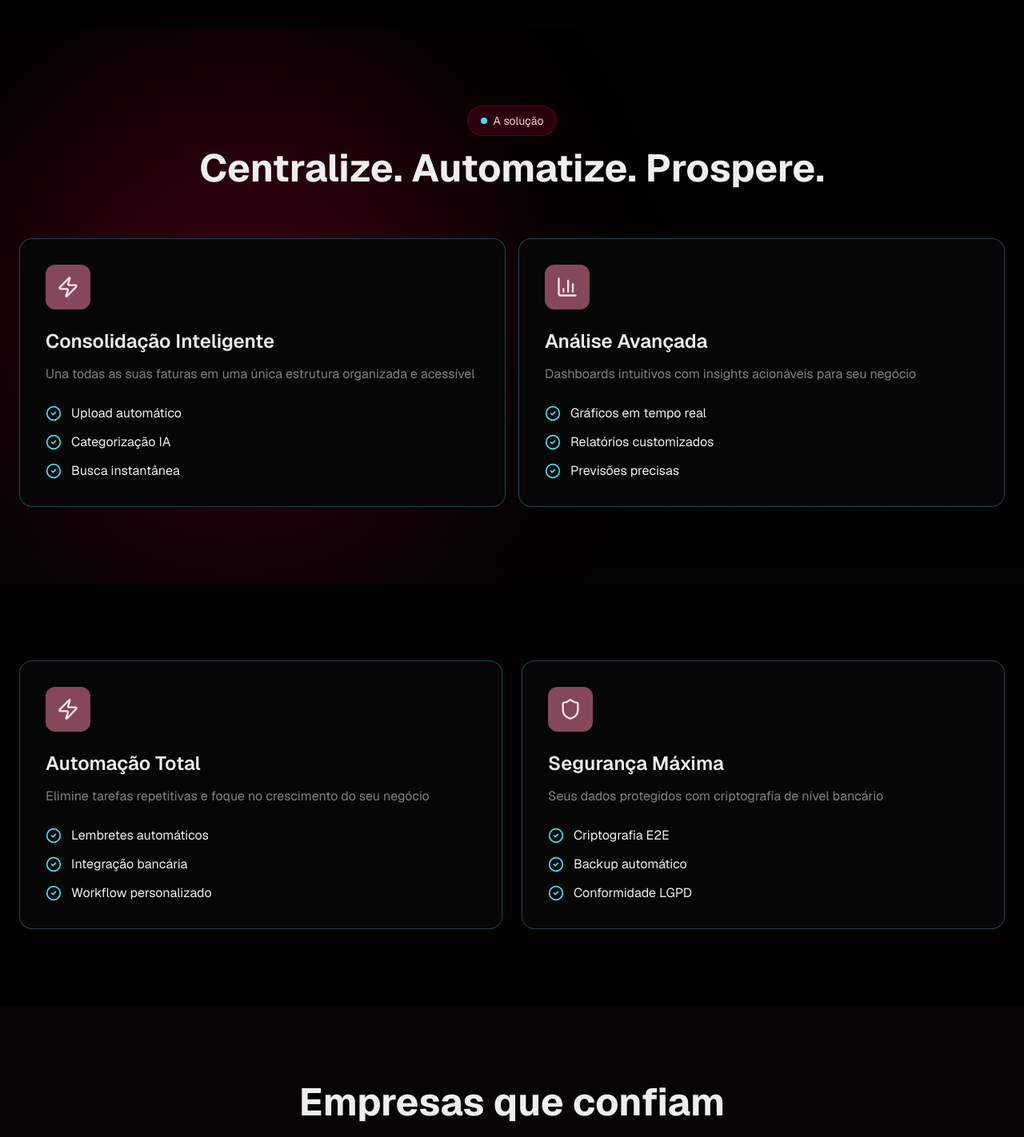
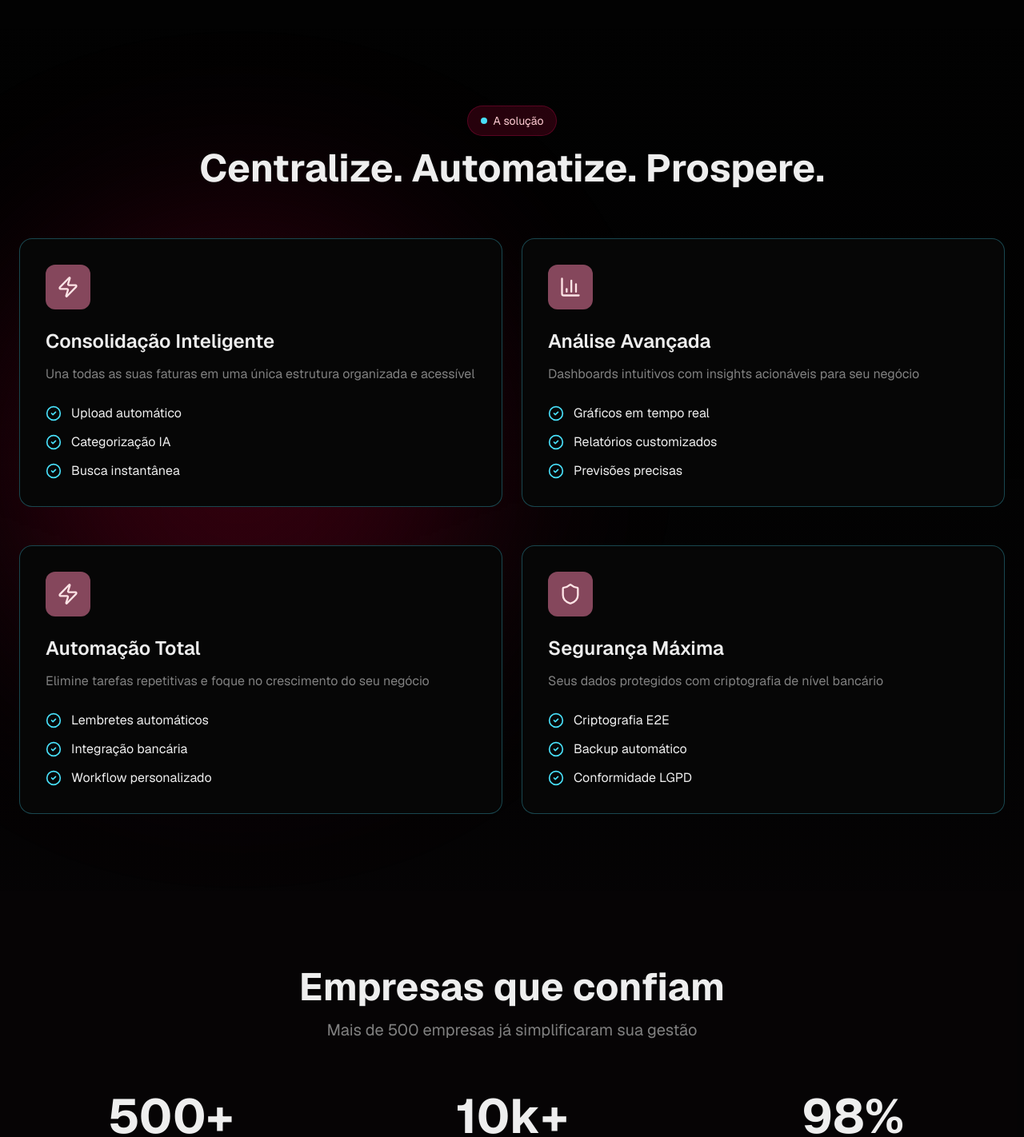
Before and after one commit to insper-classroom/20252-progeficaz-projeto-final-frontend-grupinsper-front, a Next.js app: page / in a window 1280 px wide. Shown: the part 1360-2782 px from the top of the page at 80% size. Built offline with nearby package versions, Linux system fonts and the light colour scheme.

Commit message:
Fix: Remoção da seção features Mescla dos arquivos feature-section e solution-section para melhora visual

```diff
--- a/app/page.tsx
+++ b/app/page.tsx
@@ -4,7 +4,6 @@ import { LandingHeader } from "@/components/landing/landing-header"
 import { HeroSection } from "@/components/landing/hero-section"
 import { ProblemSection } from "@/components/landing/problem-section"
 import { SolutionSection } from "@/components/landing/solution-section"
-import { FeaturesSection } from "@/components/landing/features-section"
 import { StatsSection } from "@/components/landing/stats-section"
 import { CtaSection } from "@/components/landing/cta-section"
 import { useEffect, useState } from "react"
@@ -33,7 +32,6 @@ export default function LandingPage() {
       <HeroSection />
       <ProblemSection />
       <SolutionSection />
-      <FeaturesSection />
       <StatsSection />
       <CtaSection />
     </div>
--- a/components/landing/features-section.tsx
+++ /dev/null
@@ -1,52 +0,0 @@
-import { Zap, Shield, CheckCircle2 } from "lucide-react"
-
-const features = [
-  {
-    icon: Zap,
-    title: "Automação Total",
-    description: "Elimine tarefas repetitivas e foque no crescimento do seu negócio",
-    items: ["Lembretes automáticos", "Integração bancária", "Workflow personalizado"],
-  },
-  {
-    icon: Shield,
-    title: "Segurança Máxima",
-    description: "Seus dados protegidos com criptografia de nível bancário",
-    items: ["Criptografia E2E", "Backup automático", "Conformidade LGPD"],
-  },
-]
-
-export function FeaturesSection() {
-  return (
-    <section className="py-24 px-6">
-      <div className="max-w-7xl mx-auto">
-        <div className="grid md:grid-cols-2 gap-6">
-          {features.map((feature, index) => {
-            const Icon = feature.icon
-            return (
-              <div
-                key={index}
-                className="p-8 rounded-2xl bg-card border border-[hsl(189,94%,63%)]/30 space-y-6 transition-all duration-300 hover:scale-[1.02] hover:border-[hsl(189,94%,63%)]/60 hover:shadow-lg hover:shadow-[hsl(189,94%,63%)]/20"
-              >
-                <div className="w-14 h-14 rounded-xl bg-[hsl(340,30%,40%)] flex items-center justify-center">
-                  <Icon className="w-7 h-7 text-rose-100" />
-                </div>
-                <div className="space-y-3">
-                  <h3 className="text-2xl font-semibold text-foreground">{feature.title}</h3>
-                  <p className="text-muted-foreground leading-relaxed">{feature.description}</p>
-                </div>
-                <ul className="space-y-3">
-                  {feature.items.map((item, idx) => (
-                    <li key={idx} className="flex items-center gap-3 text-foreground">
-                      <CheckCircle2 className="w-5 h-5 text-[hsl(189,94%,63%)]" />
-                      <span>{item}</span>
-                    </li>
-                  ))}
-                </ul>
-              </div>
-            )
-          })}
-        </div>
-      </div>
-    </section>
-  )
-}
--- a/components/landing/solution-section.tsx
+++ b/components/landing/solution-section.tsx
@@ -1,4 +1,4 @@
-import { Zap, BarChart3, CheckCircle2 } from "lucide-react"
+import { Zap, BarChart3, Shield, CheckCircle2 } from "lucide-react"
 
 const solutions = [
   {
@@ -12,6 +12,21 @@ const solutions = [
     title: "Análise Avançada",
     description: "Dashboards intuitivos com insights acionáveis para seu negócio",
     features: ["Gráficos em tempo real", "Relatórios customizados", "Previsões precisas"],
+  },
+]
+
+const features = [
+  {
+    icon: Zap,
+    title: "Automação Total",
+    description: "Elimine tarefas repetitivas e foque no crescimento do seu negócio",
+    items: ["Lembretes automáticos", "Integração bancária", "Workflow personalizado"],
+  },
+  {
+    icon: Shield,
+    title: "Segurança Máxima",
+    description: "Seus dados protegidos com criptografia de nível bancário",
+    items: ["Criptografia E2E", "Backup automático", "Conformidade LGPD"],
   },
 ]
 
@@ -34,7 +49,7 @@ export function SolutionSection() {
           </h2>
         </div>
 
-        <div className="grid md:grid-cols-2 gap-4">
+        <div className="grid md:grid-cols-2 gap-6">
           {solutions.map((solution, index) => {
             const Icon = solution.icon
             return (
@@ -61,6 +76,35 @@ export function SolutionSection() {
             )
           })}
         </div>
+
+        {/* Features grid merged from FeaturesSection */}
+        <div className="mt-12 grid md:grid-cols-2 gap-6">
+          {features.map((feature, index) => {
+            const Icon = feature.icon
+            return (
+              <div
+                key={index}
+                className="p-8 rounded-2xl bg-card border border-[hsl(189,94%,63%)]/30 space-y-6 transition-all duration-300 hover:scale-[1.02] hover:border-[hsl(189,94%,63%)]/60 hover:shadow-lg hover:shadow-[hsl(189,94%,63%)]/20"
+              >
+                <div className="w-14 h-14 rounded-xl bg-[hsl(340,30%,40%)] flex items-center justify-center">
+                  <Icon className="w-7 h-7 text-rose-100" />
+                </div>
+                <div className="space-y-3">
+                  <h3 className="text-2xl font-semibold text-foreground">{feature.title}</h3>
+                  <p className="text-muted-foreground leading-relaxed">{feature.description}</p>
+                </div>
+                <ul className="space-y-3">
+                  {feature.items.map((item, idx) => (
+                    <li key={idx} className="flex items-center gap-3 text-foreground">
+                      <CheckCircle2 className="w-5 h-5 text-[hsl(189,94%,63%)]" />
+                      <span>{item}</span>
+                    </li>
+                  ))}
+                </ul>
+              </div>
+            )
+          })}
+        </div>
       </div>
     </section>
   )
```
